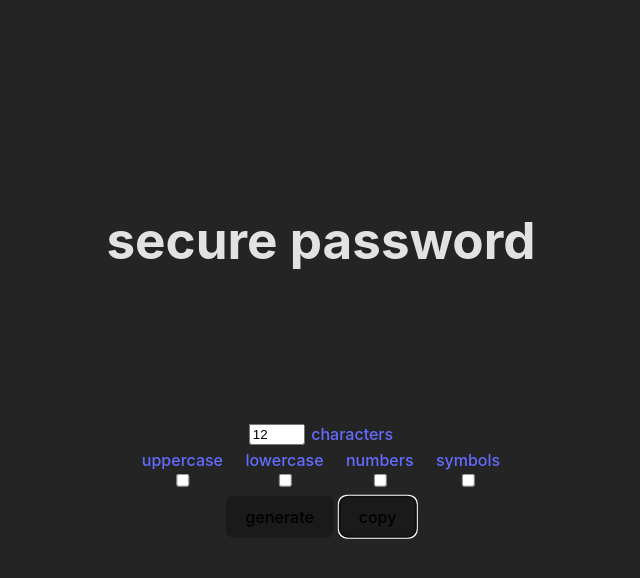
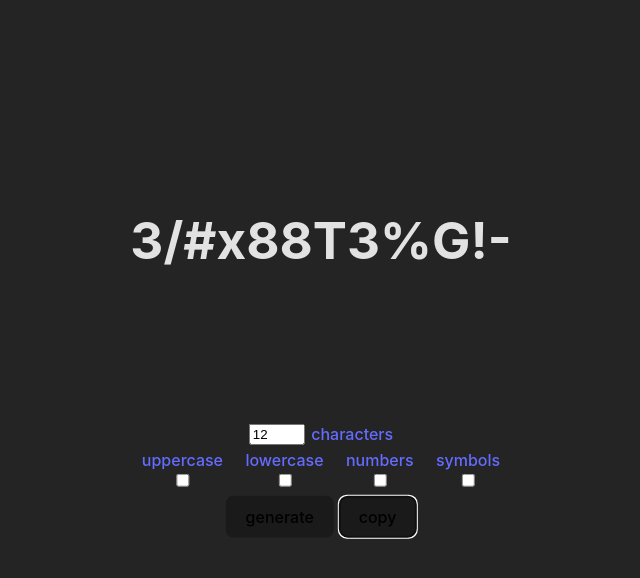
Before and after one commit to devvhi/random, a plain HTML site: page index.html in a window 1280 px wide. Both pictures are taken after a click on the button "copy". Shown: the whole page, without its empty margins (319-959 px from the left). Drawn offline with Linux system fonts and the light colour scheme.

Commit message:
further fixes

```diff
--- a/index.html
+++ b/index.html
@@ -12,7 +12,7 @@
 <body>
     <div class="container">
         <div class="header">
-            <h1 id="password">secure password</h1>
+            <h1 id="password"></h1>
         </div>
         <main>
             <div class="variables">
--- a/script.js
+++ b/script.js
@@ -126,8 +126,10 @@ const generate = () => {
     output.innerText = password
 }
 
+generate()
+
 async function copy() {
-    if (output.innerText == "secure password") {
+    if (output.innerText == "") {
         return
     }
     await navigator.clipboard.writeText(output.innerText)
--- a/style.css
+++ b/style.css
@@ -88,7 +88,7 @@ a:hover {
 
 h1 {
     font-size: 3.2em;
-    line-height: .2;
+    line-height: 0;
 }
 
 button {
```
